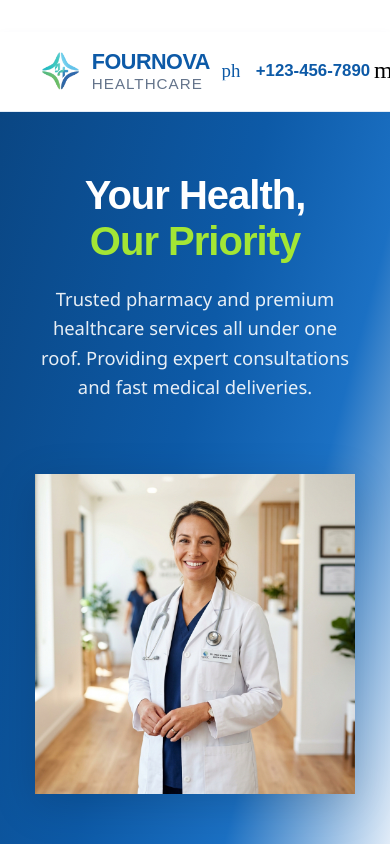
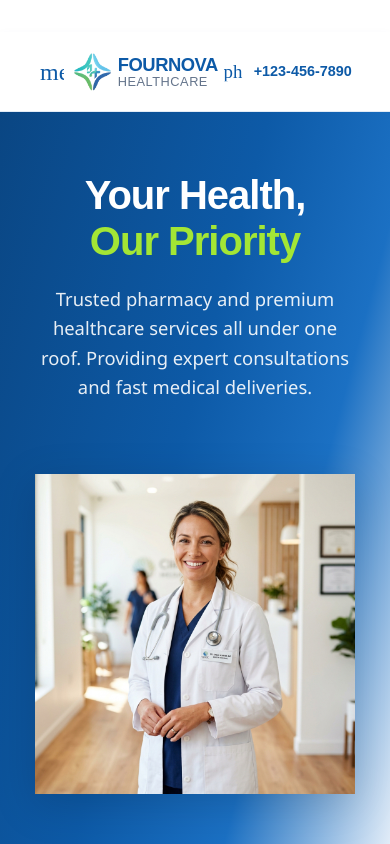
Before and after one commit to yeolechetan30/fournova-healthcare, an Angular app: page / in a window 390 px wide. Shown: the top 844 px of the page. Built offline with nearby package versions, Linux system fonts and the light colour scheme.

Commit message:
drower set at left

```diff
--- a/src/app/header/header.css
+++ b/src/app/header/header.css
@@ -154,14 +154,69 @@
   }
 }
 
+/* Menu Button */
+.menu-button {
+  display: none;
+  background: none;
+  border: none;
+  color: var(--primary-color);
+  cursor: pointer;
+  padding: 8px;
+  align-items: center;
+  justify-content: center;
+  border-radius: 8px;
+  transition: background-color 0.2s ease;
+}
+
+.menu-button:hover {
+  background-color: rgba(13, 90, 167, 0.05);
+}
+
+.menu-button mat-icon {
+  font-size: 24px;
+  width: 24px;
+  height: 24px;
+}
+
 /* Responsive */
 @media (max-width: 900px) {
+  .menu-button {
+    display: flex;
+  }
+
+  .header-container {
+    padding: 0 16px;
+  }
+
+  .logo-main {
+    font-size: 1.15rem;
+  }
+
+  .logo-sub {
+    font-size: 0.8rem;
+    letter-spacing: 0.5px;
+  }
+
+  .logo {
+    gap: 6px;
+  }
+
+  .contact-link {
+    font-size: 0.9rem !important;
+    padding: 6px 10px !important;
+    gap: 4px !important;
+  }
+
+  .phone-icon {
+    margin-right: 0;
+  }
+
   .nav-links {
     display: flex;
     flex-direction: column;
     position: absolute;
     top: 80px;
-      right: 0;
+    left: 0;
     background: var(--bg-white);
     padding: 1rem 2rem;
     gap: 1rem;
@@ -174,7 +229,7 @@
   }
 
   .nav-links.open {
-      max-height: 500px; /* enough for all items */
+    max-height: 500px;
     opacity: 1;
   }
 }
--- a/src/app/header/header.html
+++ b/src/app/header/header.html
@@ -1,5 +1,10 @@
 <mat-toolbar class="header">
   <div class="header-container">
+    <!-- Menu Button (Mobile drawer toggle) -->
+    <button class="menu-button" (click)="toggleMenu()" aria-label="Toggle navigation">
+      <mat-icon>menu</mat-icon>
+    </button>
+
     <!-- Logo -->
     <a href="#" class="logo">
       <img src="assets/logo.png" alt="FourNova Healthcare Logo" class="logo-img"
@@ -28,6 +33,4 @@
       </a>
     </div>
   </div>
-  <button class="menu-button" (click)="toggleMenu()" aria-label="Toggle navigation">
-    <mat-icon>menu</mat-icon>
-  </button>
+</mat-toolbar>
```
Lines whose indentation alone changed are shown as unchanged.
